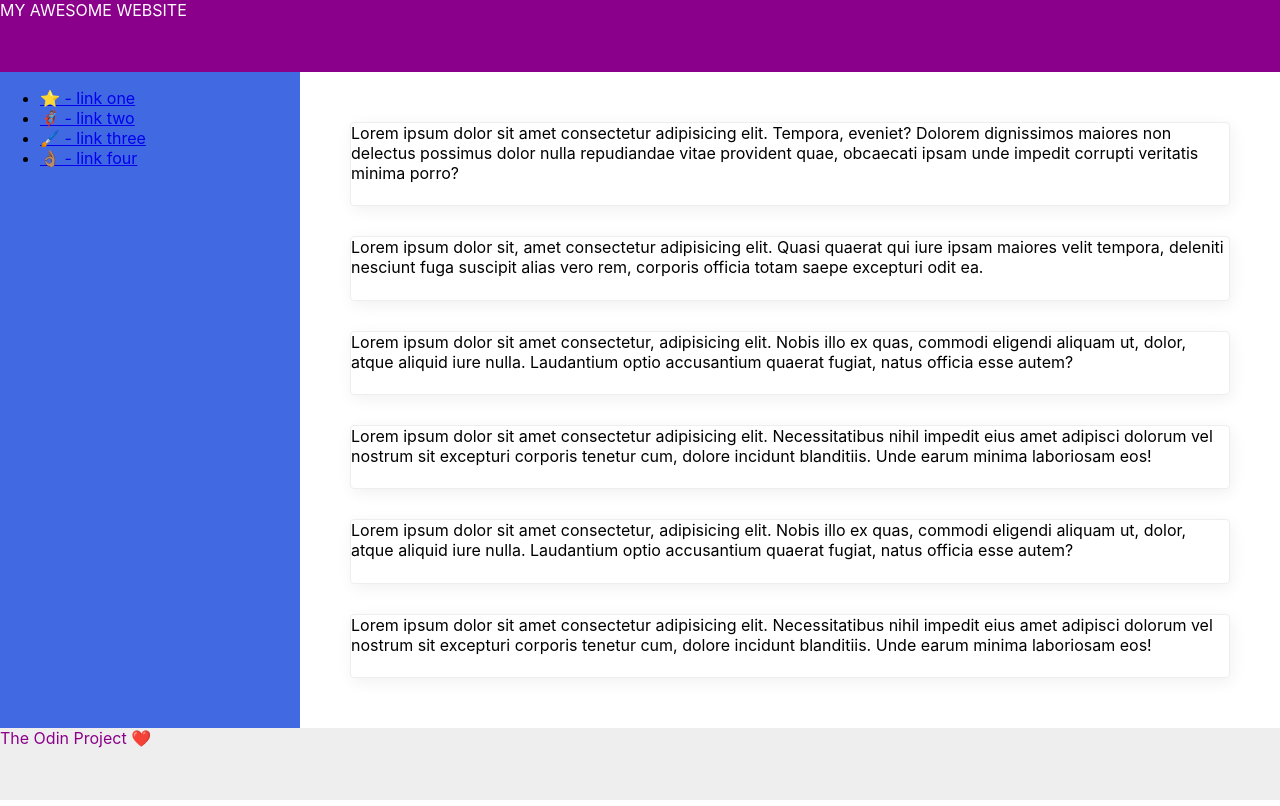
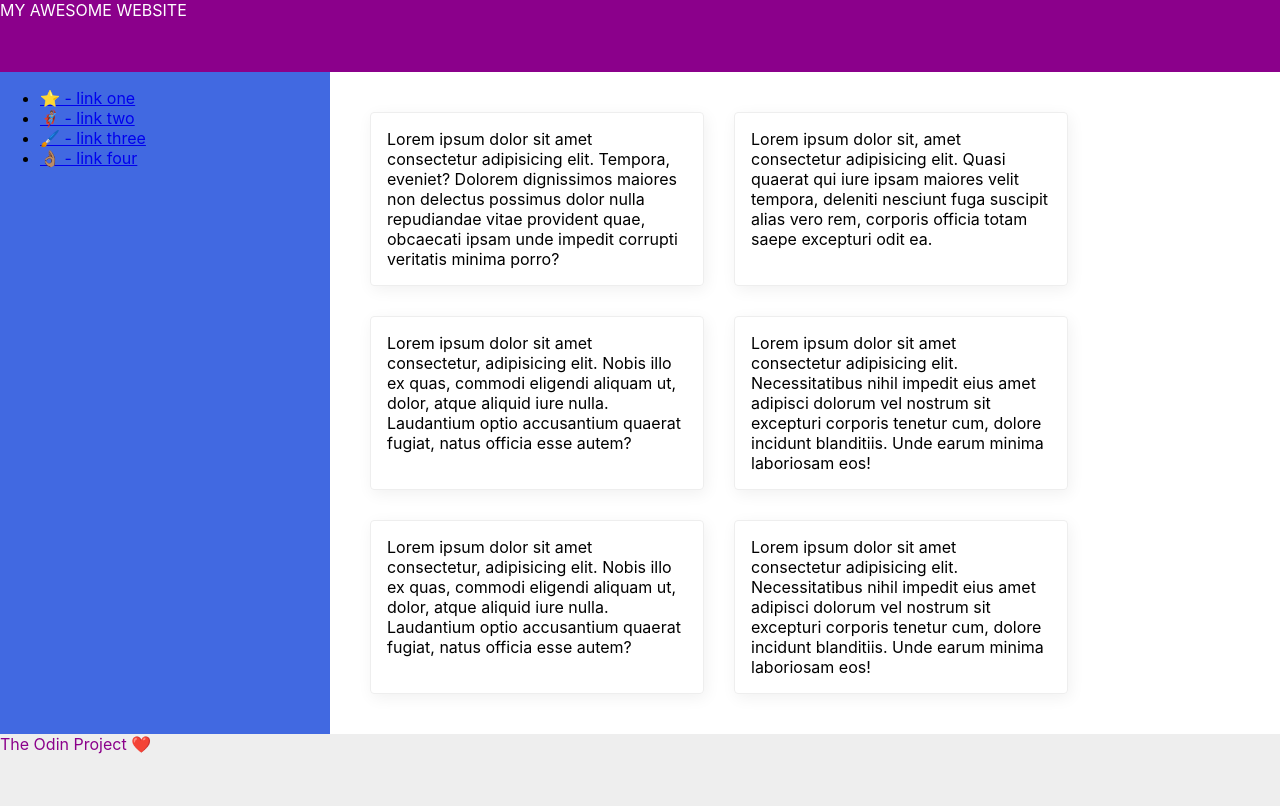
Before and after one commit to Norbala/css-07-flex-layout2, a plain HTML site: page copy/07-flex-layout-2/index.html in a window 1280 px wide. Drawn offline with Linux system fonts and the light colour scheme.

Commit message:
solved the .cards flex arrangment

```diff
--- a/copy/07-flex-layout-2/style.css
+++ b/copy/07-flex-layout-2/style.css
@@ -15,6 +15,15 @@ body {
   flex-shrink: 0;
 }
 
+.mid {
+  display: flex;
+  justify-content: space-between;
+  flex-grow: 1;                       /*        FINALLY STARTING TO LEARN :-))))
+                                            ovo je bilo bitno da popunim sredinu kad koristis justify-content:space-between s 3 elementa, a oko srednjeg
+                                            elementa je prazno
+                                            */
+}
+
 .footer {
   height: 72px;
   background: #eee;
@@ -26,13 +35,16 @@ body {
   width: 300px;
   background: royalblue;
   flex-shrink: 0;
+  padding-right: 30px;
  }
 
 .card {
   border: 1px solid #eee;
   box-shadow: 2px 4px 16px rgba(0,0,0,.06);
   border-radius: 4px;
-  /* min-height: 200px;                             OVDJE NESTO NE VALJA
+  max-width: 300px;
+  max-height: 300px;
+  padding: 16px;        /*                      OVDJE NESTO NE VALJA
   min-width: 300px;
   text-overflow: ellipsis; */
 
@@ -40,19 +52,11 @@ body {
 
 .cards {
   display: flex;
-  justify-content: center;
-  padding: 50px;
+  /* justify-content: space-between;  */
+  padding: 40px;
+  padding-right: 100px;
   gap: 30px;
-  flex-wrap: wrap;
+  flex-wrap:wrap;
+  flex-shrink: 1;
 
 }
-
-.mid {
-  display: flex;
-  justify-content: space-between;
-  flex-grow: 1;                       /*        FINALLY STARTING TO LEARN :-))))
-                                            ovo je bilo bitno da popunim sredinu kad koristis justify-content:space-between s 3 elementa, a oko srednjeg
-                                            elementa je prazno
-                                            */
-
-}
```
